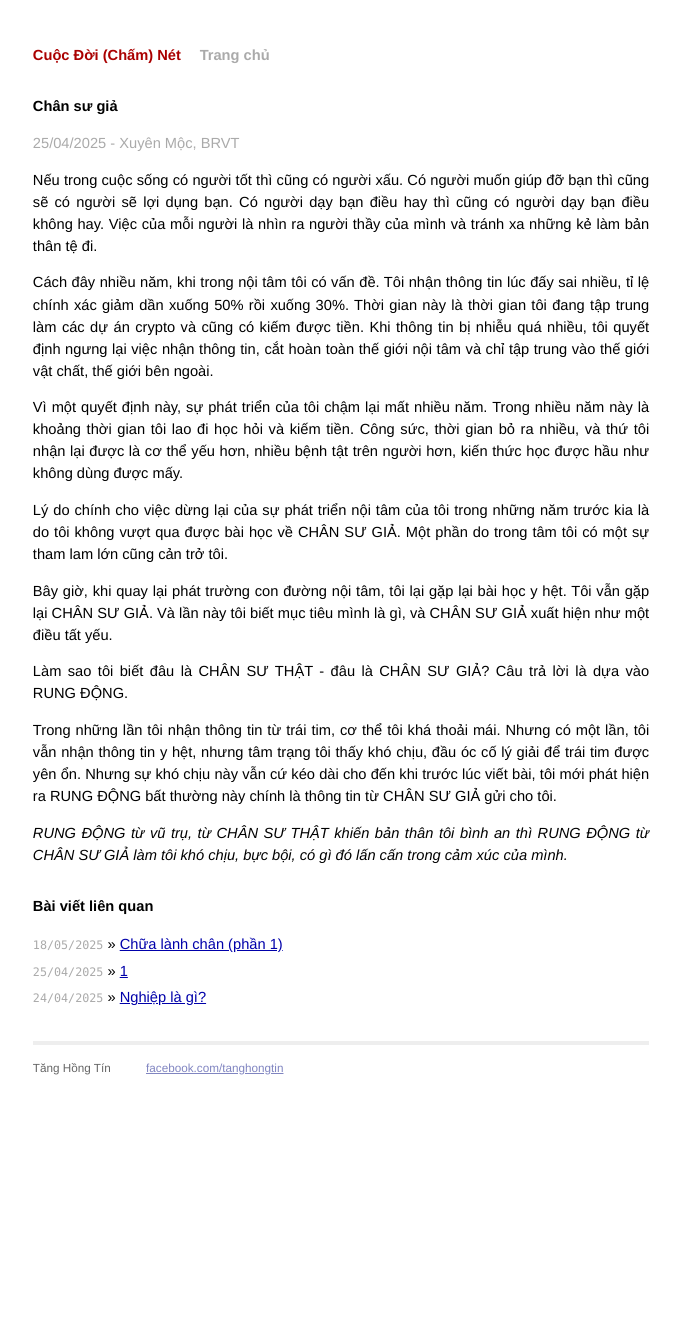
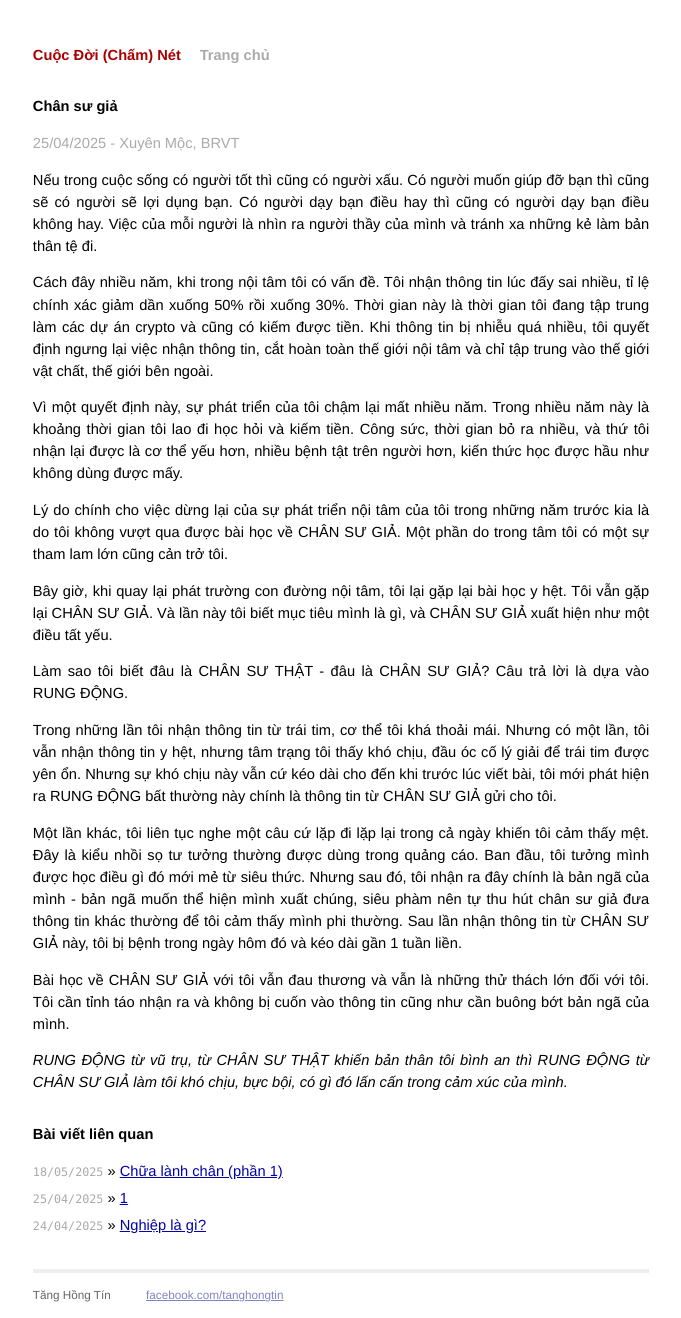
Before and after one commit to tanghongtin/cuocdoi, a Jekyll site: the page built from _posts/2025-04-25-chan-su-gia.md, in a window 1280 px wide. Shown: the whole page, without its empty margins (299-980 px from the left). Built offline with Jekyll 4.4.1, drawn with Linux system fonts in a browser that asks for light colours; before the commit the page ends 1091 px from its top, so only the background shows below that.

Commit message:
Update 2025-04-25-chan-su-gia.md

```diff
--- a/_posts/2025-04-25-chan-su-gia.md
+++ b/_posts/2025-04-25-chan-su-gia.md
@@ -21,4 +21,8 @@ Làm sao tôi biết đâu là CHÂN SƯ THẬT - đâu là CHÂN SƯ GIẢ? Câ
 
 Trong những lần tôi nhận thông tin từ trái tim, cơ thể tôi khá thoải mái. Nhưng có một lần, tôi vẫn nhận thông tin y hệt, nhưng tâm trạng tôi thấy khó chịu, đầu óc cố lý giải để trái tim được yên ổn. Nhưng sự khó chịu này vẫn cứ kéo dài cho đến khi trước lúc viết bài, tôi mới phát hiện ra RUNG ĐỘNG bất thường này chính là thông tin từ CHÂN SƯ GIẢ gửi cho tôi.
 
+Một lần khác, tôi liên tục nghe một câu cứ lặp đi lặp lại trong cả ngày khiến tôi cảm thấy mệt. Đây là kiểu nhồi sọ tư tưởng thường được dùng trong quảng cáo. Ban đầu, tôi tưởng mình được học điều gì đó mới mẻ từ siêu thức. Nhưng sau đó, tôi nhận ra đây chính là bản ngã của mình - bản ngã muốn thể hiện mình xuất chúng, siêu phàm nên tự thu hút chân sư giả đưa thông tin khác thường để tôi cảm thấy mình phi thường. Sau lần nhận thông tin từ CHÂN SƯ GIẢ này, tôi bị bệnh trong ngày hôm đó và kéo dài gần 1 tuần liền.
+
+Bài học về CHÂN SƯ GIẢ với tôi vẫn đau thương và vẫn là những thử thách lớn đối với tôi. Tôi cần tỉnh táo nhận ra và không bị cuốn vào thông tin cũng như cần buông bớt bản ngã của mình.
+
 *RUNG ĐỘNG từ vũ trụ, từ CHÂN SƯ THẬT khiến bản thân tôi bình an thì RUNG ĐỘNG từ CHÂN SƯ GIẢ làm tôi khó chịu, bực bội, có gì đó lấn cấn trong cảm xúc của mình.*
```
